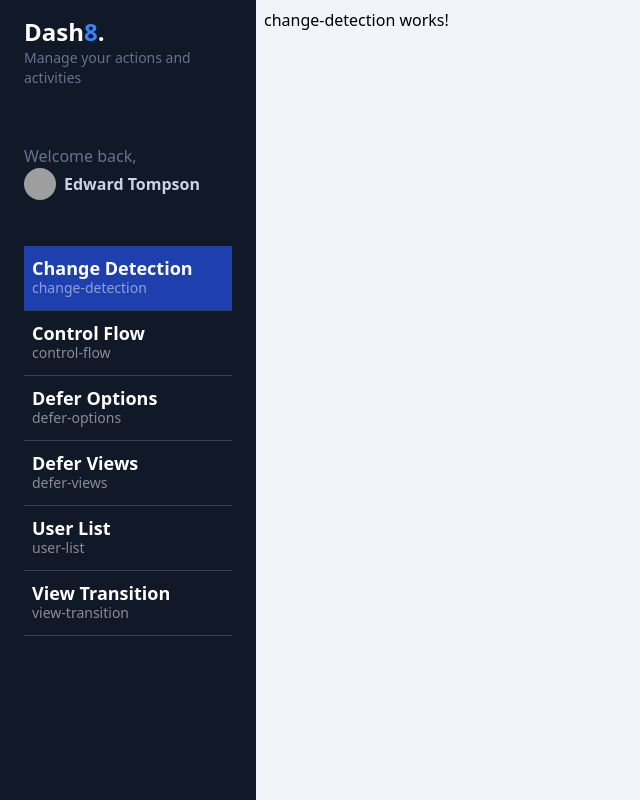
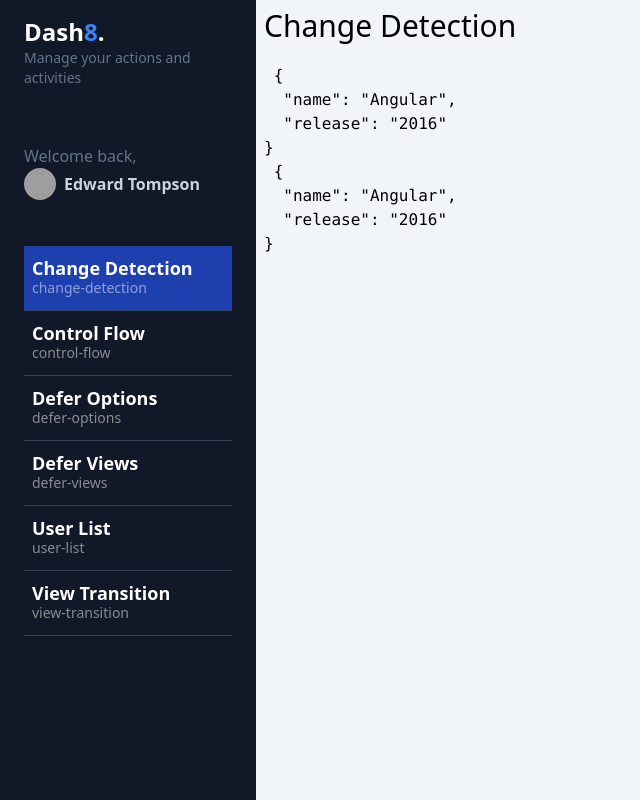
Before and after one commit to Aran-tm/dashboard_ng17_tailwindCSS, an Angular app: page /dashboard/change-detection in a window 1280 px wide. Shown: the whole page, without its empty margins (0-640 px from the left). Built offline with nearby package versions, Linux system fonts and the light colour scheme; grey boxes are pictures that could not be loaded.

Commit message:
agregando mi primer pipe para poder leer archivos json

```diff
--- a/package.json
+++ b/package.json
@@ -18,6 +18,7 @@
     "@angular/platform-browser": "^17.2.0",
     "@angular/platform-browser-dynamic": "^17.2.0",
     "@angular/router": "^17.2.0",
+    "ngx-json-viewer": "^3.2.1",
     "rxjs": "~7.8.0",
     "tslib": "^2.3.0",
     "zone.js": "~0.14.3"
--- a/src/app/dashboard/pages/change-detection/change-detection.component.ts
+++ b/src/app/dashboard/pages/change-detection/change-detection.component.ts
@@ -1,12 +1,29 @@
-import { Component, OnInit } from '@angular/core';
+import { JsonPipe } from './change-detection.pipe';
+import { Component, OnInit, signal } from '@angular/core';
+import { TitleComponent } from '@shared/title/title.component';
 
 @Component({
   selector: 'app-change-detection',
   standalone: true,
-  templateUrl: './change-detection.component.html',
-  styleUrls: ['./change-detection.component.css']
+  imports: [TitleComponent, JsonPipe],
+  template: `
+    <app-title title="Change Detection"/>
+
+    <pre> {{ frameworkAsSingal() | json }} </pre>
+    <pre> {{ frameworkAsProperty | json }} </pre>
+  `,
 })
 export default class ChangeDetectionComponent implements OnInit {
+
+  public frameworkAsSingal = signal({
+    name: 'Angular',
+    release: '2016'
+  });
+
+  public frameworkAsProperty = {
+    name: 'Angular',
+    release: '2016'
+  };
 
   constructor() { }
 
--- /dev/null
+++ b/src/app/dashboard/pages/change-detection/change-detection.pipe.ts
@@ -0,0 +1,11 @@
+import { Pipe, PipeTransform } from '@angular/core';
+
+@Pipe({
+  name: 'json',
+  standalone: true
+})
+export class JsonPipe implements PipeTransform {
+  transform(value: any): string {
+    return JSON.stringify(value, null, 2);
+  }
+}
```
Also changed, not shown: 1 other file (tests, documents, lock files or other folders).
